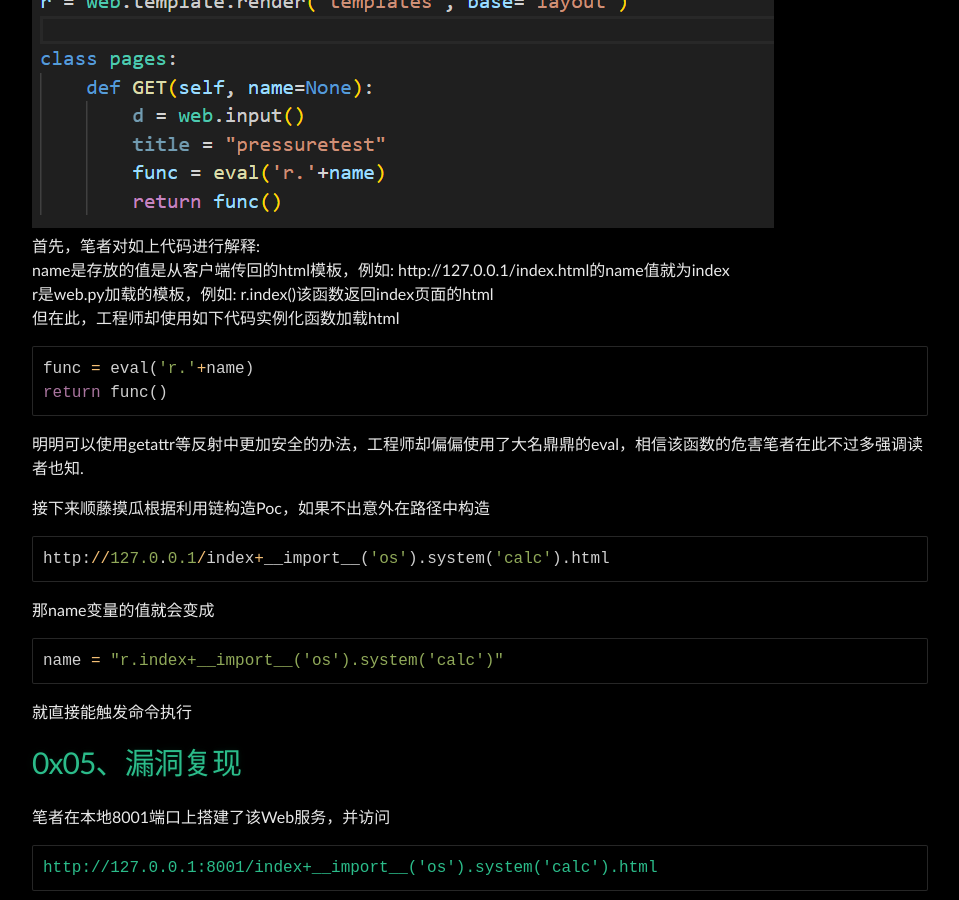
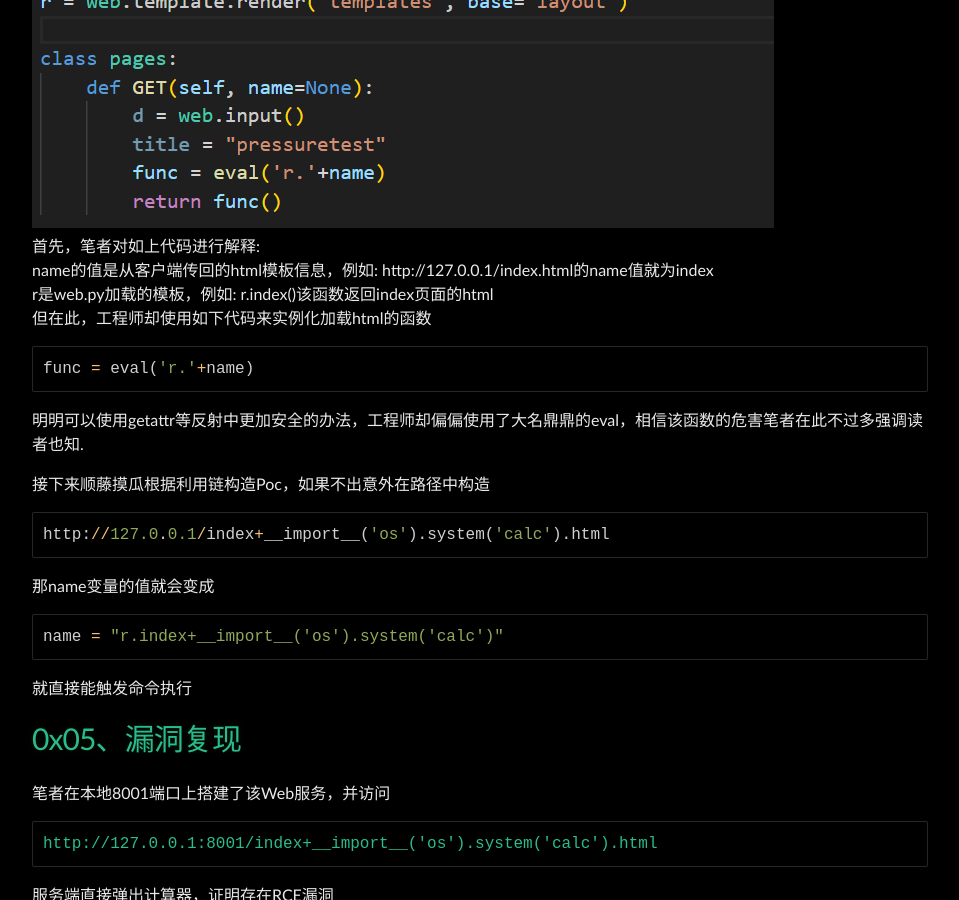
Before and after one commit to Leeyangee/leeyangee.github.io, a Jekyll site: the page built from _posts/2024-03-24-某A大厂Web审计实战-从不出货到拿下通用RCE漏洞.md, in a window 1280 px wide and 900 px high, scrolled down 3027 px. Shown: the whole window, without its empty margins (160-1119 px from the left). Built offline with Jekyll 4.4.1, drawn with Linux system fonts in a browser that asks for light colours.

Commit message:
Update 2024-03-24-某A大厂Web审计实战-从不出货到拿下通用RCE漏洞.md

````diff
--- a/_posts/2024-03-24-某A大厂Web审计实战-从不出货到拿下通用RCE漏洞.md
+++ b/_posts/2024-03-24-某A大厂Web审计实战-从不出货到拿下通用RCE漏洞.md
@@ -59,12 +59,11 @@ Web接口服务浅处理数据 -> 分布式处理服务深处理数据
 本来差点就想部署分布式去测了，但在临走之前鬼使神差地看了眼加载静态页面如下Handler，没曾想直接出货了
 ![avatar](/image/2024-03-23-5.png)
 首先，笔者对如上代码进行解释:
-name是存放的值是从客户端传回的html模板，例如: http://127.0.0.1/index.html的name值就为index
+name的值是从客户端传回的html模板信息，例如: http://127.0.0.1/index.html的name值就为index
 r是web.py加载的模板，例如: r.index()该函数返回index页面的html
-但在此，工程师却使用如下代码实例化函数加载html
+但在此，工程师却使用如下代码来实例化加载html的函数
 ```py
 func = eval('r.'+name)
-return func()
 ```
 明明可以使用getattr等反射中更加安全的办法，工程师却偏偏使用了大名鼎鼎的eval，相信该函数的危害笔者在此不过多强调读者也知.
 
````
